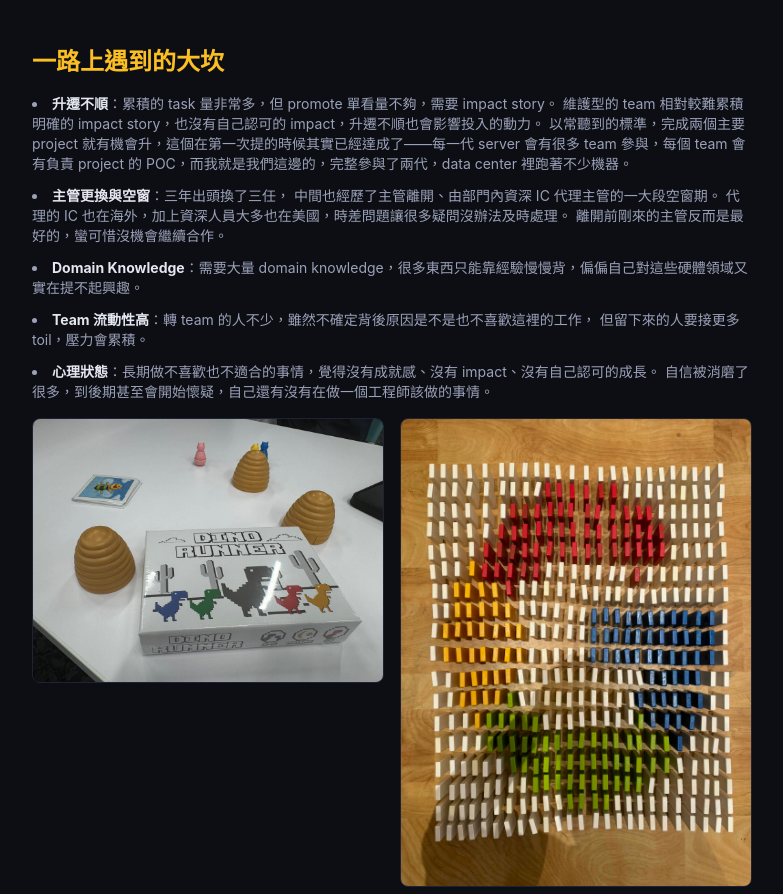
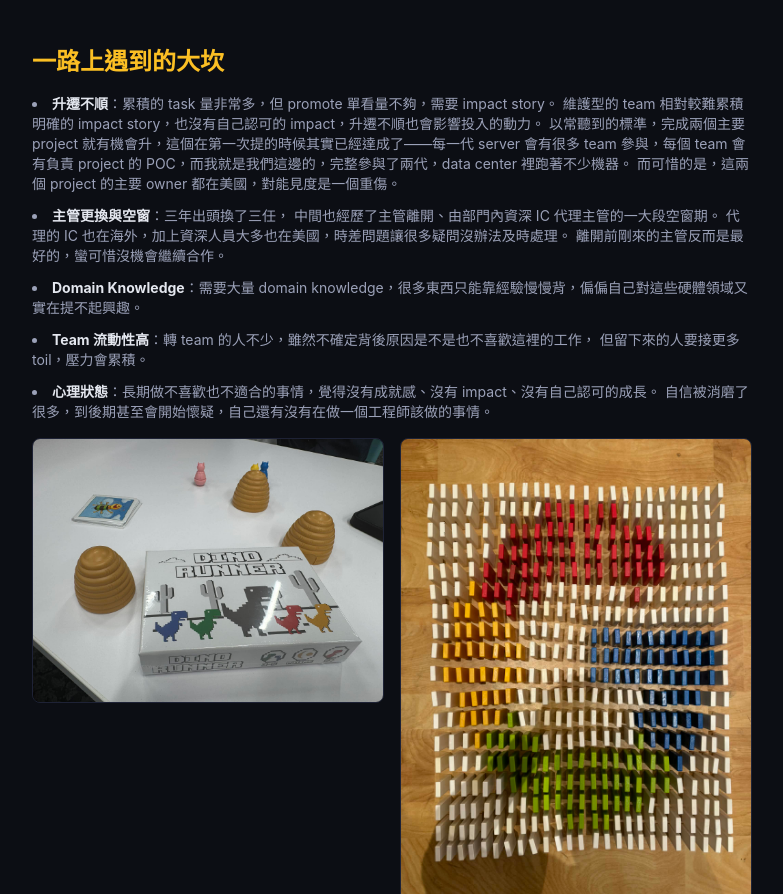
Before and after one commit to HanaYukii/hanayukii-site, a Next.js app: page /blog/leaving-google in a window 1280 px wide. Shown: the part 2786-3680 px from the top of the page, without its empty margins (248-1031 px from the left). Built offline with nearby package versions, Linux system fonts and the light colour scheme.

Commit message:
Add visibility issue with US-based project owners

```diff
--- a/src/app/blog/leaving-google/page.tsx
+++ b/src/app/blog/leaving-google/page.tsx
@@ -177,6 +177,7 @@ export default function LeavingGoogle() {
                 <strong>升遷不順</strong>：累積的 task 量非常多，但 promote 單看量不夠，需要 impact story。
                 維護型的 team 相對較難累積明確的 impact story，也沒有自己認可的 impact，升遷不順也會影響投入的動力。
                 以常聽到的標準，完成兩個主要 project 就有機會升，這個在第一次提的時候其實已經達成了——每一代 server 會有很多 team 參與，每個 team 會有負責 project 的 POC，而我就是我們這邊的，完整參與了兩代，data center 裡跑著不少機器。
+                而可惜的是，這兩個 project 的主要 owner 都在美國，對能見度是一個重傷。
               </li>
               <li>
                 <strong>主管更換與空窗</strong>：三年出頭換了三任，
```
